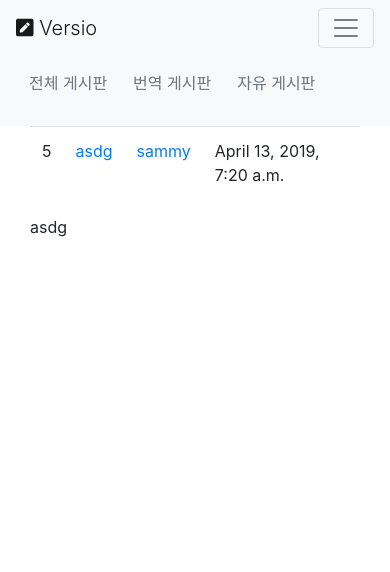
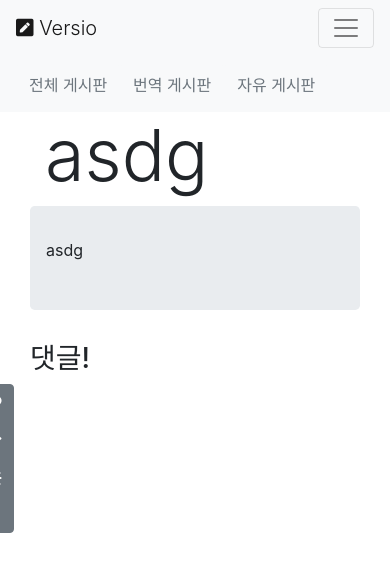
Before and after one commit to pjs21s/Third, a Django app: a page that uses Project/versio/templates/base.html in a window 390 px wide. Shown: the top 572 px of the page. Run offline with Django 3.2, Linux system fonts and the light colour scheme; data comes from the database, SQL or seed files in the repository; both versions use the stored data as it was after the commit; some libraries are stand-ins or nearby versions.

Commit message:
Front 다듬기

```diff
--- a/Project/versio/posts/models.py
+++ b/Project/versio/posts/models.py
@@ -9,7 +9,7 @@ class Post(models.Model):
     user = models.ForeignKey(User, on_delete=models.CASCADE)
     created_at = models.DateTimeField(auto_now=True)
     text = RichTextField()
-    title = models.TextField()
+    title = models.CharField(max_length=100)
 
     def __str__(self):
         return self.text
--- a/Project/versio/posts/templates/posts/_post.html
+++ b/Project/versio/posts/templates/posts/_post.html
@@ -1,8 +1,7 @@
-<div class="table-responsive">
+<div class="table-responsive"> <!-- 게시물 테이블 -->
     <table class="table">
-
     <tbody>
-        <tr>
+        <tr scope="row">
           <td>{{post.id}}</td>
           <td><a href="{% url 'posts:single' username=post.user.username pk=post.pk %}">{{post.title}}</a></td>
           <td><a href="{% url 'posts:for_user' username=post.user.username %}">{{post.user.username}}</a></td>
--- a/Project/versio/posts/templates/posts/main_post_list.html
+++ b/Project/versio/posts/templates/posts/main_post_list.html
@@ -1,9 +1,9 @@
 {% extends "posts/post_base.html" %}
 {% block post_content %}
 <body>
-    <div class="card-columns">
+    <div class="card-columns"> <!-- 메인 페이지 카드 형태 게시물 표시 -->
         {% for post in post_list %}
-        <div class="card">
+        <div class="card shadow-sm p-3 mb-5 bg-white rounded">
             <img src="https://upload.wikimedia.org/wikipedia/commons/thumb/8/8a/UA_Flight_175_hits_WTC_south_tower_9-11_edit.jpeg/1024px-UA_Flight_175_hits_WTC_south_tower_9-11_edit.jpeg" class="card-img-top" alt="...">
             <div class="card-body">
                 <h5 class="card-title"><a href="{% url 'posts:single' username=post.user.username pk=post.pk %}">{{post.title}}</a></h5>
--- a/Project/versio/posts/templates/posts/post_base.html
+++ b/Project/versio/posts/templates/posts/post_base.html
@@ -5,5 +5,9 @@
         {% block prepost %}{% endblock %}
         {% block post_content %}{% endblock %}
     </div>
+    <div class="container">
+        {% block post_side %}{% endblock %}
+    </div>
+
 
 {% endblock %}
--- a/Project/versio/posts/templates/posts/post_detail.html
+++ b/Project/versio/posts/templates/posts/post_detail.html
@@ -1,17 +1,28 @@
 {% extends "posts/post_base.html" %}
 
 {% block post_content %}
-    {% include "posts/_post.html" %}
-    <div class="media-body">
+    <div class="container">  <!--타이틀 -->
+        <h1 class="display-3">{{post.title|safe}}</h1>
+        <div class="media-footer d-flex flex-row-reverse">
+            {% if user.is_authenticated and post.user == user and not hide_delete %}
+            <small class="text-muted align-middle">{{ post.created_at }}</small>
+                <a href="{% url 'posts:delete' pk=post.pk %}" title="delete">
+                        <button type="button" class="btn btn-outline-danger">삭제</button>
+                </a>
+                <button type="button" class="btn btn-outline-warning">수정</button>
+            {% endif %}
+        </div>
+    </div>
+    <div class="jumbotron"> <!-- 본문 -->
         {{post.text|safe}}
     </div>
-
-    <div class="media-footer">
-        {% if user.is_authenticated and post.user == user and not hide_delete %}
-            <a href="{% url 'posts:delete' pk=post.pk %}" title="delete" class="btn btn-danger">
-                <span class="fa fa-remove" aria-hidden="true"></span>
-                <span class="icon-label">Delete</span>
-            </a>
-        {% endif %}
+    <h3 class="display-5">댓글!</h3>
+{% endblock %}
+{% block post_side %}
+    <div class="btn-group-vertical" style="margin-left:-3.6em"> <!-- 네거티브 마진(좋아요, 공유 버튼 등) -->
+        <button type="button" class="btn btn-secondary"><i class="far fa-heart"></i></button>
+        <button type="button" class="btn btn-secondary"><i class="fas fa-share"></i></button>
+        <button type="button" class="btn btn-secondary"><i class="fas fa-bug"></i></button>
+        <button type="button" class="btn btn-secondary"><i class="fas fa-bookmark"></i></button>
     </div>
 {% endblock %}
--- a/Project/versio/posts/templates/posts/post_form.html
+++ b/Project/versio/posts/templates/posts/post_form.html
@@ -2,7 +2,7 @@
 {% load bootstrap4 %}
 
 {% block post_content %}
-<h4>새로운 포스트</h4>
+<h4>새로운 포스트</h4> <!-- 글 작성 Form-->
 {{ form.media }}
 <form method="POST" action="{% url 'posts:create' %}" id="postForm">
     {% csrf_token %}
--- a/Project/versio/posts/templates/posts/post_list.html
+++ b/Project/versio/posts/templates/posts/post_list.html
@@ -1,7 +1,7 @@
 {% extends "posts/post_base.html" %}
 
 {% block post_content %}
-<div class="col-lg">
+<div class="col-lg"> <!-- 게시판 테이블 상단 head -->
 	<div class="table-responsive">
 		<table class="table">
 		<thaed>
--- a/Project/versio/posts/templates/posts/user_post_list.html
+++ b/Project/versio/posts/templates/posts/user_post_list.html
@@ -1,8 +1,7 @@
 {% extends "posts/post_base.html" %}
 
 {% block prepost %}
-<div class="col-md-4">
-
+<div class="col-md-4"> <!-- 특정 유저가 작성했던 글 Layout -->
 	<h3>작성했던 글</h3>
 </div>
 {% endblock %}
--- a/Project/versio/templates/base.html
+++ b/Project/versio/templates/base.html
@@ -32,10 +32,10 @@
                 </div>
         </nav>
         <nav class="navbar navbar-light bg-light">
-            <form class="form-inline">
-                <button class="btn btn-light" type="button"><a href="{% url 'posts:all' %}"><p class="text-muted">전체 게시판</p></a></button>
-                <button class="btn btn-light" type="button"><a href="{% url 'posts:translation' %}"><p class="text-muted">번역 게시판</p></a></button>
-                <button class="btn btn-light" type="button"><a href="{% url 'posts:free_speech' %}"><p class="text-muted">자유 게시판</p></a></button>
+            <form class="form-inline ">
+                <button class="btn btn-light" type="button"><a href="{% url 'posts:all' %}"><span class="text-muted align-middle">전체 게시판</span></a></button>
+                <button class="btn btn-light" type="button"><a href="{% url 'posts:translation' %}"><span class="text-muted align-middle">번역 게시판</span></a></button>
+                <button class="btn btn-light" type="button"><a href="{% url 'posts:free_speech' %}"><span class="text-muted align-middle">자유 게시판</span></a></button>
             </form>
         </nav>
         <div class="container">
```
Also changed, not shown: Project/versio/posts/templates/posts/post_confirm_delete.html (+3 -5 lines), Project/versio/versio/settings.py (+9 -1 lines), Project/versio/db.sqlite3.
